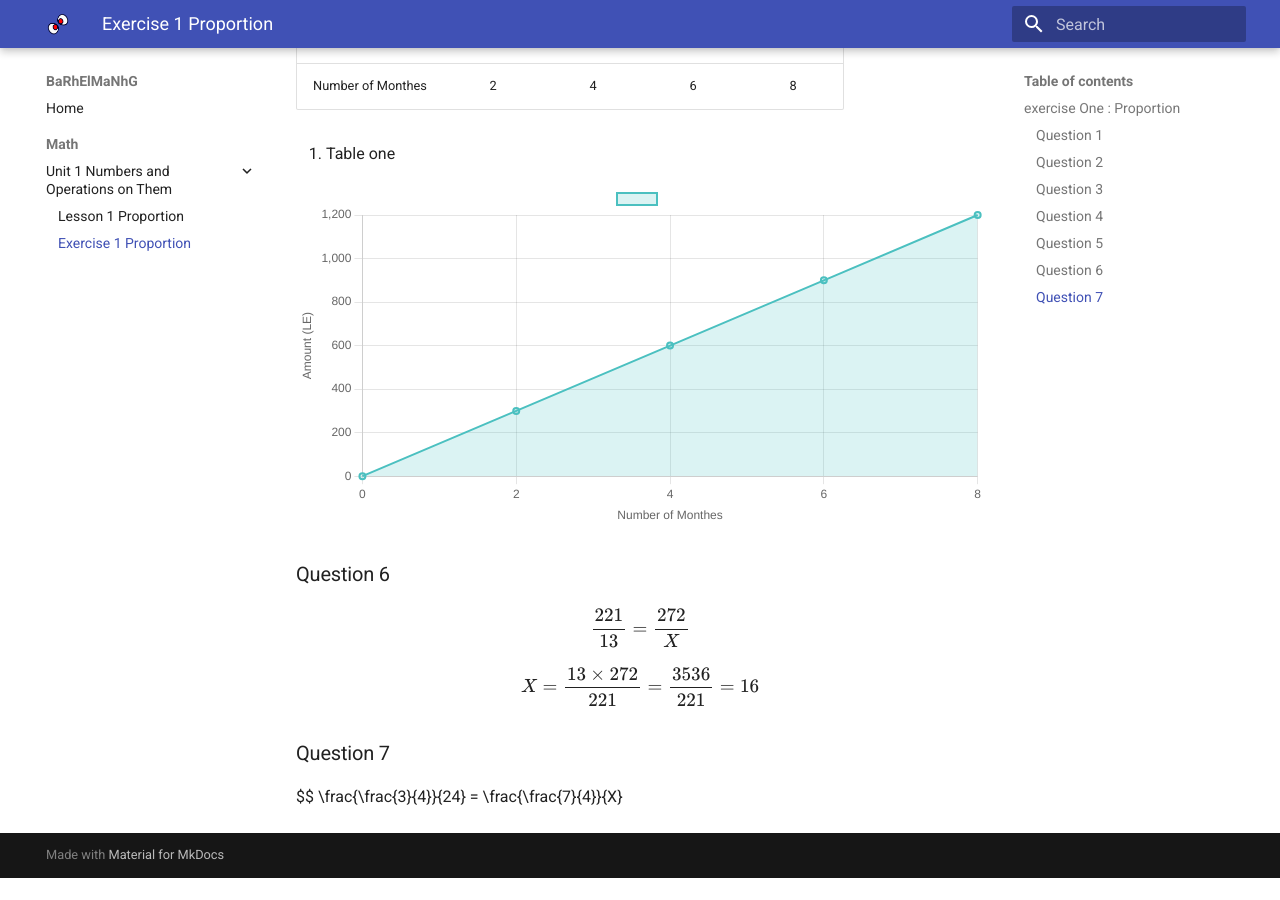
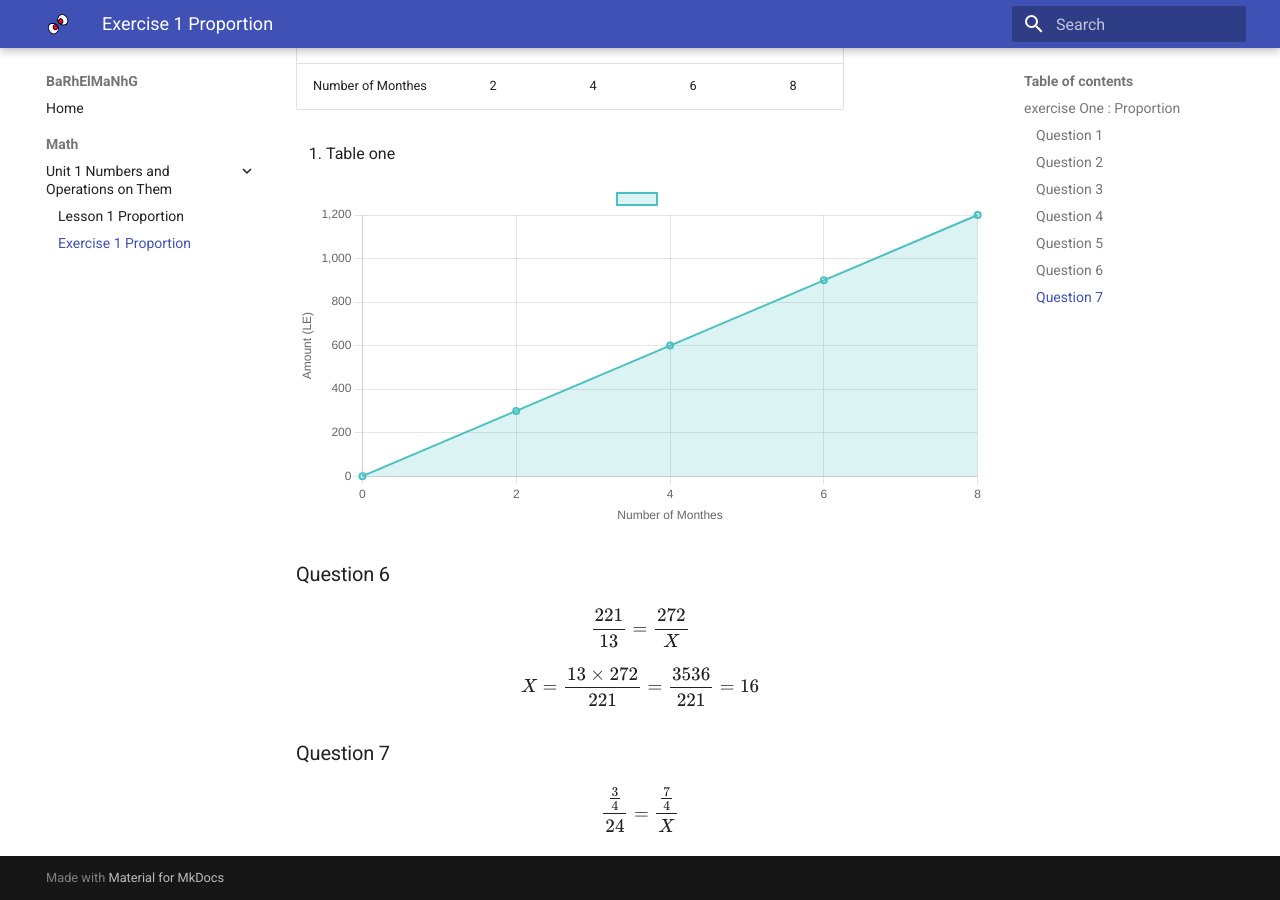
Before and after one commit to amansour-gh/educational.github.io, an MkDocs documentation site: the page built from docs/math/unit1/exercise1.md, in a window 1280 px wide and 900 px high, scrolled down 6179 px. Built offline with MkDocs 1.6.1 and Material for MkDocs 9.7.7, drawn with Linux system fonts in a browser that asks for light colours; before the commit the page ends 7057 px from its top, so only the background shows below that.

Commit message:
240927-100

```diff
--- a/docs/math/unit1/exercise1.md
+++ b/docs/math/unit1/exercise1.md
@@ -272,4 +272,4 @@ $$ \frac{221}{13} = \frac{272}{X} $$
 $$ X = \frac{13 \times 272}{221} = \frac{3536}{221} = 16 $$
 
 ### Question 7
-$$ \frac{\frac{3}{4}}{24} = \frac{\frac{7}{4}}{X}
+$$ \frac{\frac{3}{4}}{24} = \frac{\frac{7}{4}}{X} $$
```
